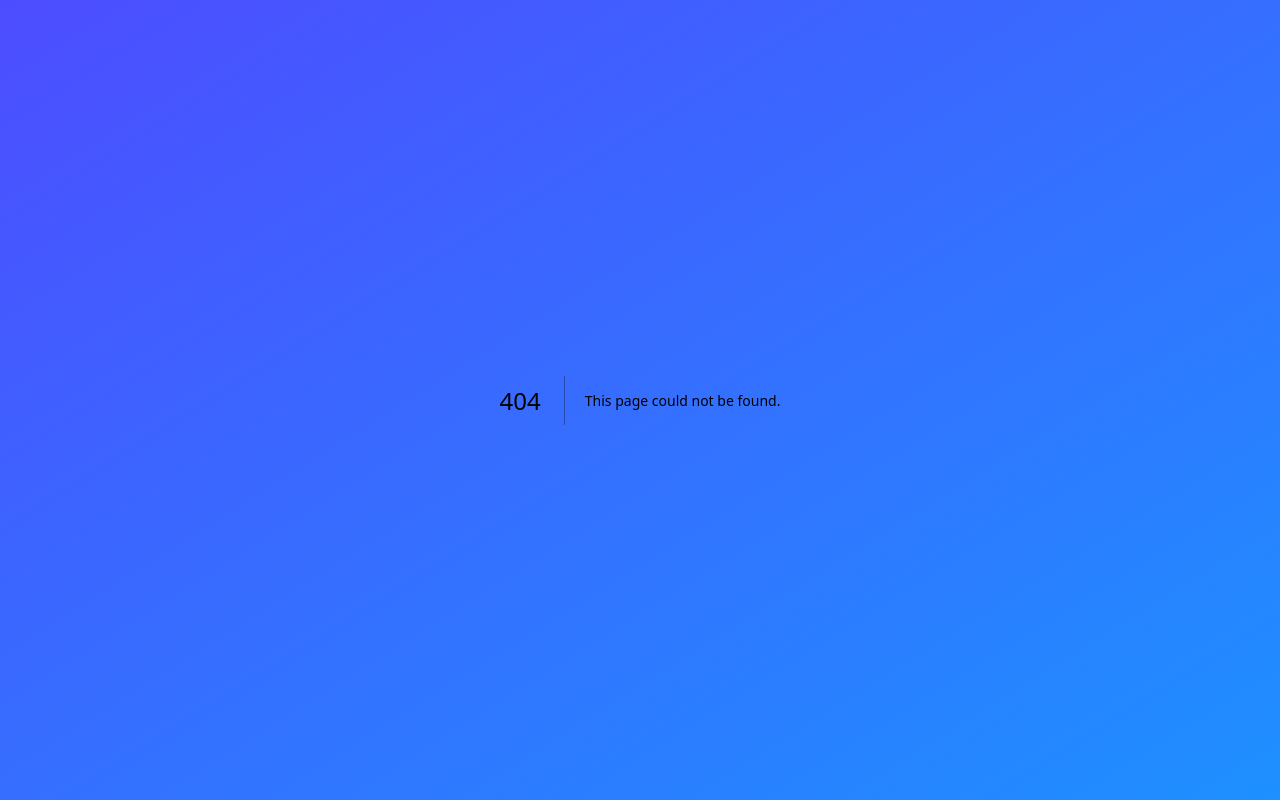
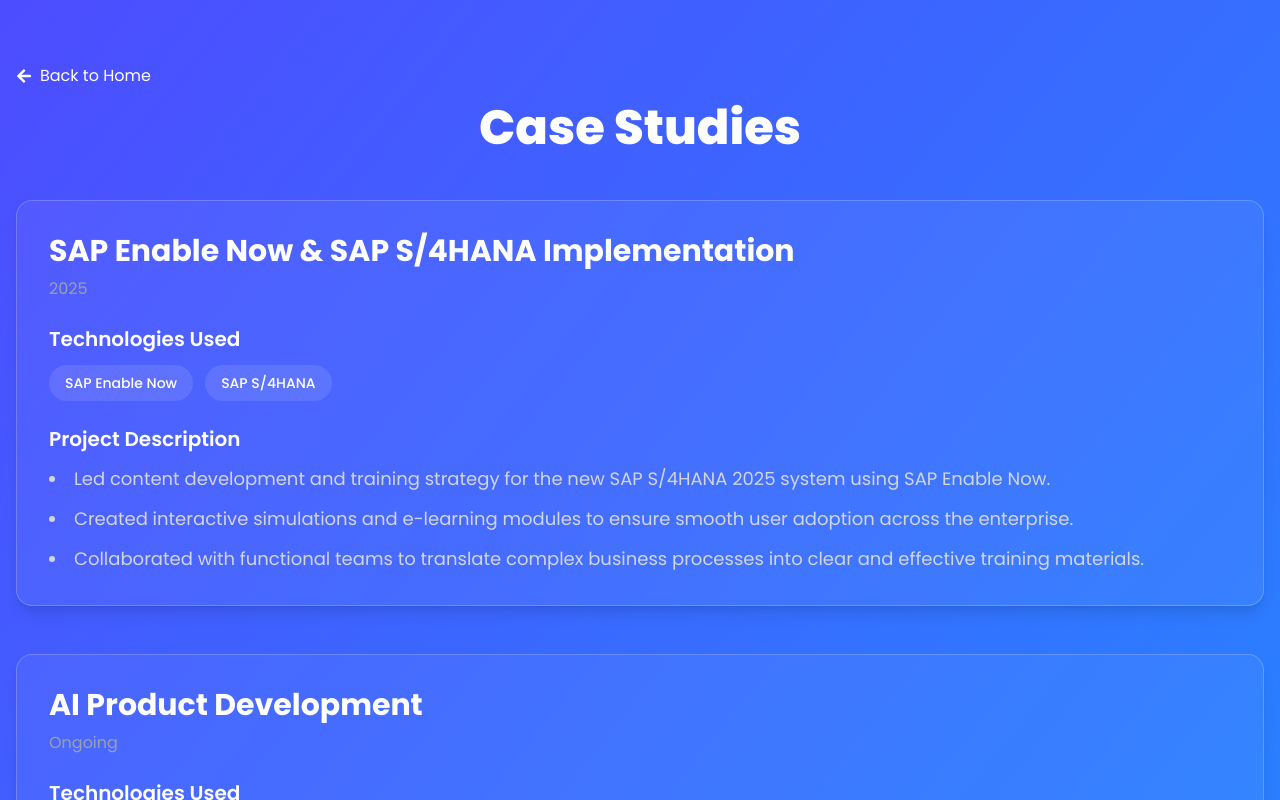
Before and after one commit to Mohammed-Asraf/asraf_portfolio, a Next.js app: page /projects in a window 1280 px wide. Before the commit this address had no page. Shown: the top 800 px of the page. Built offline with nearby package versions, Linux system fonts and the light colour scheme.

Commit message:
feat: Implement dedicated Case Studies page

```diff
--- /dev/null
+++ b/src/app/projects/page.tsx
@@ -0,0 +1,58 @@
+import Link from 'next/link';
+import { projectsData } from '../../data/projects';
+import { FaArrowLeft } from 'react-icons/fa';
+
+const ProjectsPage = () => {
+  return (
+    <div className="bg-cobalt-extra-dark min-h-screen text-white">
+      <main className="container mx-auto px-4 py-16">
+        <div className="mb-12">
+          <Link href="/" className="flex items-center gap-2 text-primary hover:underline">
+            <FaArrowLeft />
+            Back to Home
+          </Link>
+          <h1 className="text-5xl font-extrabold text-center mt-4 mb-8">
+            Case Studies
+          </h1>
+        </div>
+
+        <div className="space-y-12">
+          {projectsData.map((project, index) => (
+            <div
+              key={index}
+              className="bg-white/5 border border-white/20 rounded-2xl shadow-lg p-8 transition-all duration-300 hover:border-primary hover:shadow-primary/20"
+            >
+              <h2 className="text-3xl font-bold text-primary mb-2">{project.title}</h2>
+              <p className="text-md text-gray-400 mb-6">{project.year}</p>
+
+              <div className="mb-6">
+                <h3 className="text-xl font-semibold mb-3">Technologies Used</h3>
+                <div className="flex flex-wrap gap-3">
+                  {project.technologies.map((tech) => (
+                    <span
+                      key={tech}
+                      className="bg-white/10 text-white px-4 py-2 rounded-full text-sm font-medium"
+                    >
+                      {tech}
+                    </span>
+                  ))}
+                </div>
+              </div>
+
+              <div>
+                <h3 className="text-xl font-semibold mb-3">Project Description</h3>
+                <ul className="list-disc list-inside space-y-3 text-gray-300 text-lg">
+                  {project.description.map((point, i) => (
+                    <li key={i}>{point}</li>
+                  ))}
+                </ul>
+              </div>
+            </div>
+          ))}
+        </div>
+      </main>
+    </div>
+  );
+};
+
+export default ProjectsPage;
--- a/src/components/Details.tsx
+++ b/src/components/Details.tsx
@@ -27,38 +27,6 @@
     description: [
       "Researched cloud-based Learning Management Systems evaluating deployment strategies, scalability patterns, and cost optimization across Azure and Google Cloud Platform, identifying 35 percent potential cost savings.",
       "Analyzed multi-cloud performance metrics including latency (reduced by 15 percent), reliability (improved to 99.5 percent), disaster recovery capabilities, and total cost of ownership supporting strategic decision-making for enterprise LMS implementation serving 1,000+ users.",
-    ],
-  },
-];
-
-// Data for Projects section
-const projectsData = [
-  {
-    title: "SAP Enable Now & SAP S/4HANA Implementation",
-    year: "2025",
-    technologies: ["SAP Enable Now", "SAP S/4HANA"],
-    description: [
-      "Led content development and training strategy for the new SAP S/4HANA 2025 system using SAP Enable Now.",
-      "Created interactive simulations and e-learning modules to ensure smooth user adoption across the enterprise.",
-      "Collaborated with functional teams to translate complex business processes into clear and effective training materials."
-    ],
-  },
-  {
-    title: "AI Product Development",
-    year: "Ongoing",
-    technologies: ["Python", "AI/ML APIs", "Azure", "Google Cloud Platform", "Git"],
-    description: [
-      "Designed feature architecture and technical implementation workflows for AI-driven educational product with focus on scalability, performance optimization achieving 30 percent faster response times, and enhanced user experience.",
-      "Integrated AI and ML components including natural language processing and machine learning models into cloud-based architectures using Azure Machine Learning and Google Cloud AI Platform serving 500+ users.",
-    ],
-  },
-  {
-    title: "Securing Multi-Cloud Environment",
-    year: "2024",
-    technologies: ["Microsoft Azure", "Google Cloud Platform", "Security Architecture"],
-    description: [
-      "Investigated comprehensive security challenges, threat models, and compliance considerations (GDPR, SOC 2, ISO 27001) across multi-cloud environments.",
-      "Evaluated industry best practices for securing workloads including identity and access management, network segmentation, encryption at rest and in transit, and defense-in-depth security strategies.",
     ],
   },
 ];
@@ -131,64 +99,6 @@
   );
 };
 
-const ProjectsContent = () => {
-  const isMobile = useMediaQuery('(max-width: 767px)');
-  const [openIndex, setOpenIndex] = useState<number | null>(null);
-
-  const handleToggle = (index: number) => {
-    if (isMobile) {
-      setOpenIndex(openIndex === index ? null : index);
-    }
-  };
-
-  return (
-    <div className="max-w-4xl mx-auto space-y-8">
-      {projectsData.map((project, index) => (
-         <div
-          key={index}
-          className={`bg-white/10 backdrop-blur-md rounded-xl p-6 border border-white/20 shadow-lg overflow-hidden ${isMobile ? 'cursor-pointer' : ''}`}
-          onClick={() => handleToggle(index)}
-        >
-          <div className="flex justify-between items-start mb-2">
-            <h3 className="text-2xl font-semibold text-white">{project.title}</h3>
-            {isMobile ? (
-               <FaChevronDown className={`text-white transition-transform duration-300 ${openIndex === index ? 'rotate-180' : ''}`} />
-            ) : (
-              <p className="text-md text-gray-300">{project.year}</p>
-            )}
-          </div>
-           {(!isMobile || openIndex === index) && (
-            <div className="animate-fade-in">
-              {!isMobile && <p className="text-md text-gray-300 mb-4">{project.year}</p>}
-               <div className="flex flex-wrap gap-2 mb-4">
-                {project.technologies.map((tech) => (
-                  <span key={tech} className="bg-white/20 text-white px-3 py-1 rounded-full text-sm font-medium">
-                    {tech}
-                  </span>
-                ))}
-              </div>
-              <ul className="list-disc list-inside space-y-2 text-md text-gray-300 flex-grow">
-                {project.description.map((point, i) => (
-                  <li key={i}>{point}</li>
-                ))}
-              </ul>
-            </div>
-           )}
-        </div>
-      ))}
-      <style jsx>{`
-        .animate-fade-in {
-          animation: fadeIn 0.5s ease-in-out;
-        }
-        @keyframes fadeIn {
-          from { opacity: 0; transform: translateY(-10px); }
-          to { opacity: 1; transform: translateY(0); }
-        }
-      `}</style>
-    </div>
-  );
-};
-
 const EducationContent = () => {
   const isMobile = useMediaQuery('(max-width: 767px)');
   const [openIndex, setOpenIndex] = useState<number | null>(null);
@@ -243,14 +153,12 @@
 const Details = () => {
   const [activeTab, setActiveTab] = useState('Experience');
 
-  const tabs = ['Experience', 'Projects', 'Education'];
+  const tabs = ['Experience', 'Education'];
 
   const renderContent = () => {
     switch (activeTab) {
       case 'Experience':
         return <ExperienceContent />;
-      case 'Projects':
-        return <ProjectsContent />;
       case 'Education':
         return <EducationContent />;
       default:
--- a/src/components/Header.tsx
+++ b/src/components/Header.tsx
@@ -58,7 +58,7 @@
               </Link>
             </li>
             <li>
-              <Link href="/#details" className="bg-white/10 rounded-full font-medium hover:bg-white/20 transition-colors duration-300 block py-2 px-4">
+              <Link href="/projects" className="bg-white/10 rounded-full font-medium hover:bg-white/20 transition-colors duration-300 block py-2 px-4">
                 Projects
               </Link>
             </li>
@@ -102,7 +102,7 @@
                 </Link>
               </li>
               <li>
-                <Link href="/#details" onClick={() => setMenuOpen(false)} className="hover:text-primary transition-colors duration-300 block py-2">
+                <Link href="/projects" onClick={() => setMenuOpen(false)} className="hover:text-primary transition-colors duration-300 block py-2">
                   Projects
                 </Link>
               </li>
--- a/src/components/Hero.tsx
+++ b/src/components/Hero.tsx
@@ -52,7 +52,7 @@
               AI Developer & Cloud Engineer who builds intelligent, scalable, and secure systems from the ground up.
             </p>
             <div className="flex items-center justify-center md:justify-start gap-4">
-              <Link href="/#projects" className="bg-white/20 text-white font-semibold py-3 px-8 rounded-full shadow-lg transform hover:scale-105 transition-transform duration-300 border border-white/30">
+              <Link href="/projects" className="bg-white/20 text-white font-semibold py-3 px-8 rounded-full shadow-lg transform hover:scale-105 transition-transform duration-300 border border-white/30">
                 Proven Solutions
               </Link>
               <Link href="/#contact" className="bg-white/10 text-white font-semibold py-3 px-8 rounded-full shadow-lg transform hover:scale-105 transition-transform duration-300 border border-white/30">
--- /dev/null
+++ b/src/data/projects.ts
@@ -0,0 +1,30 @@
+export const projectsData = [
+  {
+    title: "SAP Enable Now & SAP S/4HANA Implementation",
+    year: "2025",
+    technologies: ["SAP Enable Now", "SAP S/4HANA"],
+    description: [
+      "Led content development and training strategy for the new SAP S/4HANA 2025 system using SAP Enable Now.",
+      "Created interactive simulations and e-learning modules to ensure smooth user adoption across the enterprise.",
+      "Collaborated with functional teams to translate complex business processes into clear and effective training materials."
+    ],
+  },
+  {
+    title: "AI Product Development",
+    year: "Ongoing",
+    technologies: ["Python", "AI/ML APIs", "Azure", "Google Cloud Platform", "Git"],
+    description: [
+      "Designed feature architecture and technical implementation workflows for AI-driven educational product with focus on scalability, performance optimization achieving 30 percent faster response times, and enhanced user experience.",
+      "Integrated AI and ML components including natural language processing and machine learning models into cloud-based architectures using Azure Machine Learning and Google Cloud AI Platform serving 500+ users.",
+    ],
+  },
+  {
+    title: "Securing Multi-Cloud Environment",
+    year: "2024",
+    technologies: ["Microsoft Azure", "Google Cloud Platform", "Security Architecture"],
+    description: [
+      "Investigated comprehensive security challenges, threat models, and compliance considerations (GDPR, SOC 2, ISO 27001) across multi-cloud environments.",
+      "Evaluated industry best practices for securing workloads including identity and access management, network segmentation, encryption at rest and in transit, and defense-in-depth security strategies.",
+    ],
+  },
+];
```
